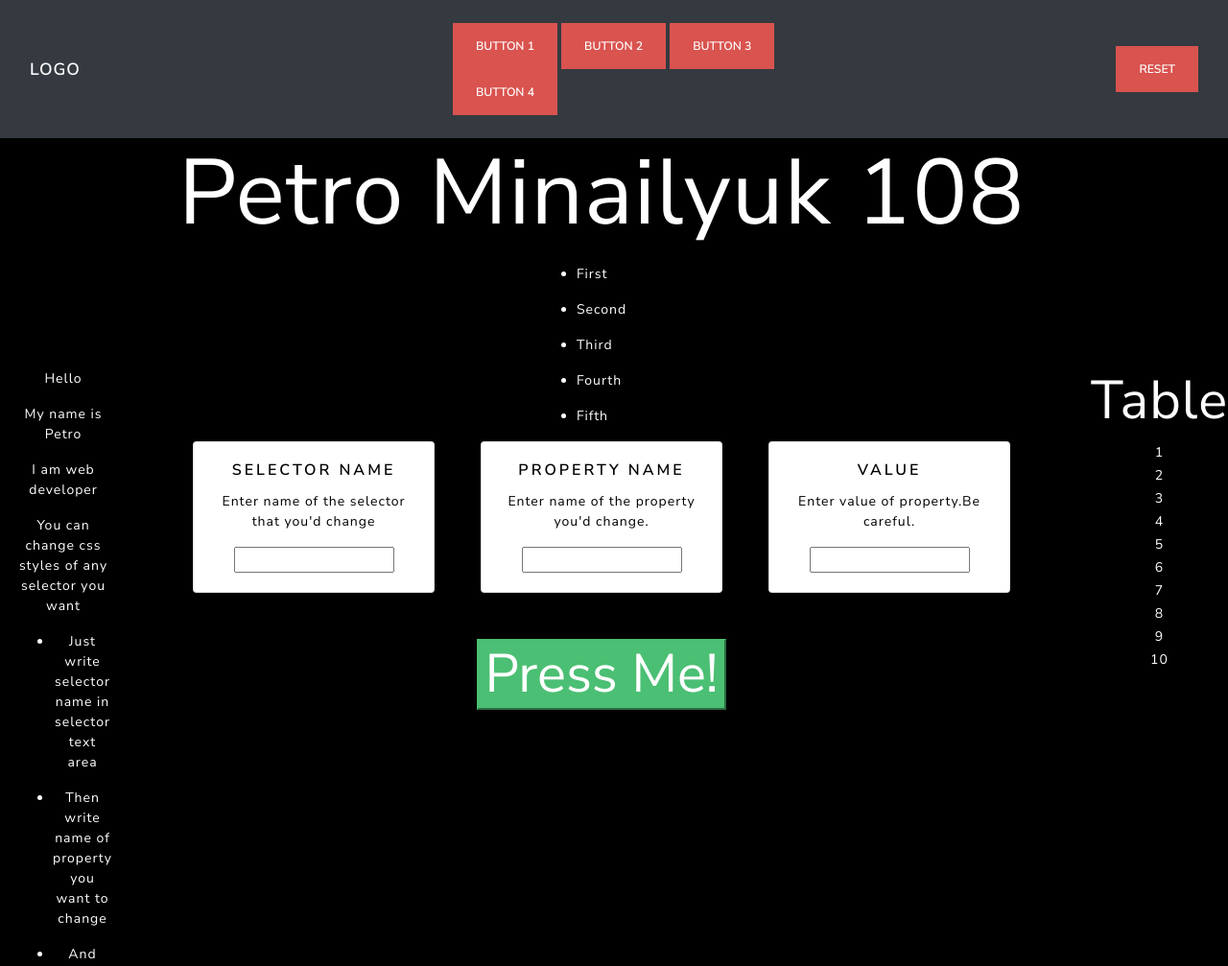
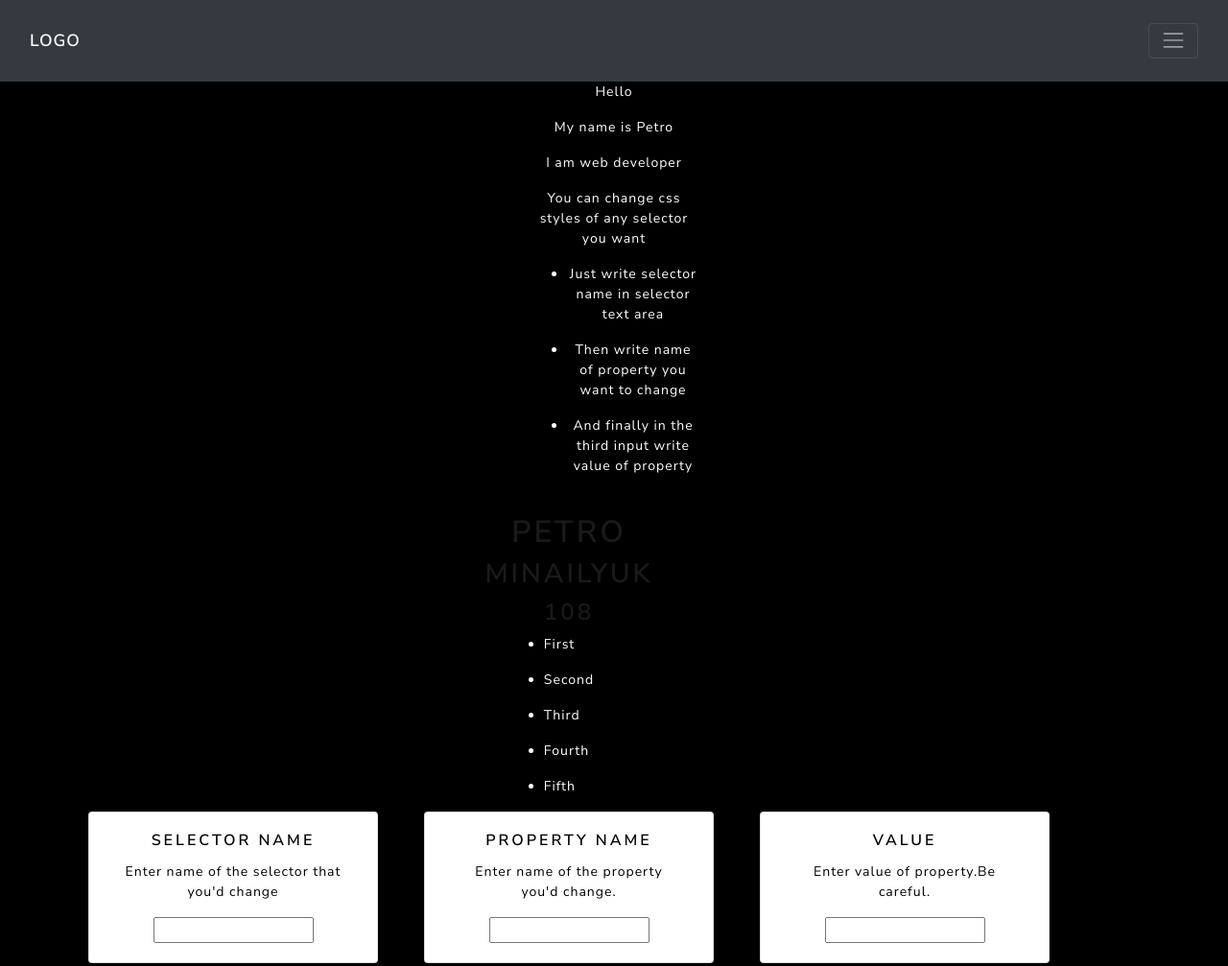
Before and after one commit to MinPt/Memes, a plain HTML site: page index.html in a window 1280 px wide. Shown: the top 1007 px of the page at 96% size. Drawn offline with nearby package versions, Linux system fonts and the light colour scheme.

Commit message:
Much more response

```diff
--- a/index.html
+++ b/index.html
@@ -14,29 +14,31 @@
 </head>
 <body>
 
-<nav class="navbar navbar-expand-md navbar-dark bg-dark sticky-top">
+<nav class="navbar fixed-top container-fluid navbar-dark bg-dark sticky-top">
     <div class="container-fluid">
         <a class="navbar-brand" href="#">Logo</a>
-        <div class="container navcont">
-            <button id="navbarBtn1" onclick="redclass()" class="btn-danger btn">Button 1</button>
-            <button id="navbarBtn2" class="btn-danger btn">Button 2</button>
-            <button id="navbarBtn3" class="btn-danger btn">Button 3</button>
-            <button id="navbarBtn4" class="btn-danger btn">Button 4</button>
+
+        <button class="navbar-toggler " type="button" data-toggle="collapse" data-target="#navbarColor01" aria-controls="navbarColor01" aria-expanded="false" aria-label="Toggle navigation">
+            <span class="navbar-toggler-icon"></span>
+        </button>
+    </div>
+    <div class="collapse navbar-collapse" id="navbarColor01">
+        <div class="navbar-nav mr-auto">
+            <button id="navbarBtn1" class="btn-outline-success btn nav-item">Button 1</button>
+            <button id="navbarBtn2" class="btn-outline-success btn nav-item">Button 2</button>
+            <button id="navbarBtn3" class="btn-outline-success btn nav-item">Button 3</button>
+            <button id="navbarBtn4" class="btn-outline-success btn nav-item">Button 4</button>
+            <button id="navbarBtn5" class="btn-outline-success btn nav-item">Button 5</button>
         </div>
-        <button id="refresh-btn" class="btn-danger btn">Reset</button>
-
     </div>
 </nav>
 
 
 
-<div id="topdiv" class="">
-<div class="d-flex">
-    <div class="d-flex flex-column left-cont">
-        <div class="container top-cont">
 
-        </div>
-        <div class="container d-flex flex-column align-items-center text-center mycont blocks">
+<div class="container-fluid d-flex align-items-center row no-gutters">
+    <div class="container-fluid d-flex flex-column col-2 ">
+        <div class="container d-flex flex-column align-items-center text-center blocks">
             <p>Hello</p>
             <p>My name is Petro</p>
             <p>I am web developer</p>
@@ -57,11 +59,17 @@
 
         </div>
     </div>
-    <div class="container d-flex">
-        <div class="container d-flex flex-column align-items-center">
-                 <p class="red display-1">
-                        Petro Minailyuk 108
-                </p>
+    <div class="container d-flex m-2">
+        <div class="container-fluid d-flex flex-column align-items-center">
+                 <h1 class="red" id="Petro">
+                        Petro
+                </h1>
+            <h2>
+                Minailyuk
+            </h2>
+            <h3>
+                108
+            </h3>
 
             <ul class="list-group">
                 <li>
@@ -82,22 +90,22 @@
             </ul>
 
 
-            <div class="container-fluid d-flex justify-content-center">
-                <div class="card mx-4 card-w ">
+            <div class="container-fluid d-flex justify-content-center row">
+                <div class="card mx-4 card-w col-lg">
                     <div class="card-body d-flex flex-column align-items-center text-center">
                         <h5 class="card-title">Selector name</h5>
                         <p class="card-text">Enter name of the selector that you'd change</p>
                         <input id="input-selector" type="text" class="">
                     </div>
                 </div>
-                <div class="card mx-4 card-w">
+                <div class="card mx-4 card-w col-lg">
                     <div class="card-body  d-flex flex-column align-items-center text-center">
                         <h5 class="card-title">Property name</h5>
                         <p class="card-text">Enter name of the property you'd change.</p>
                         <input id="input-property" type="text" class="">
                     </div>
                 </div>
-                <div class="card mx-4 card-w">
+                <div class="card mx-4 card-w col-lg" >
                     <div class="card-body  d-flex flex-column align-items-center text-center">
                         <h5 class="card-title">Value</h5>
                         <p class="card-text">Enter value of property.Be careful. </p>
@@ -113,13 +121,10 @@
 
 
     </div>
-    <div class="d-flex flex-column left-cont">
-        <div class="container top-cont">
-
-        </div>
-        <div class="container d-flex flex-column align-items-center text-center mycont blocks">
+    <div class="container-fluid d-flex flex-column col-2 ">
+        <div class="container d-flex flex-column align-items-center text-center blocks">
             <label class="display-4">Table</label>
-           <table class="table-bordered">
+           <table class="table-bordered" id = "mytable">
                <tr>
                    <td>1</td>
                </tr>
@@ -155,15 +160,8 @@
     </div>
 </div>
 
-</div>
-<!--<form name="myForm" action="" class="container d-flex flex-column align-items-center">
-                    <label class="col-form-label bigger-text">Enter your selector name</label>
-                    <input id="input-selector" type="text" class="input-group-sm">
-                    <label class="col-form-label bigger-text">Enter what you want to change</label>
-                    <input id="input-property" type="text" class="input-group-sm">
-                    <label class="col-form-label bigger-text">Enter value</label>
-                    <input id="input-value" type="text" class="input-group-sm">
-                </form>-->
+
+
 
 
 
--- a/script/myTest.js
+++ b/script/myTest.js
@@ -29,5 +29,14 @@ $(document).ready(function () {
     });
 
 
+    $("#navbarBtn4").click(function () {
+        $("#mytable tr").filter(function (index) {
+            return (index + 1) % 3 === 0;
+        })
+            .css({"background-color":"blue"});
+    })
+
+
+
 
 });
```
